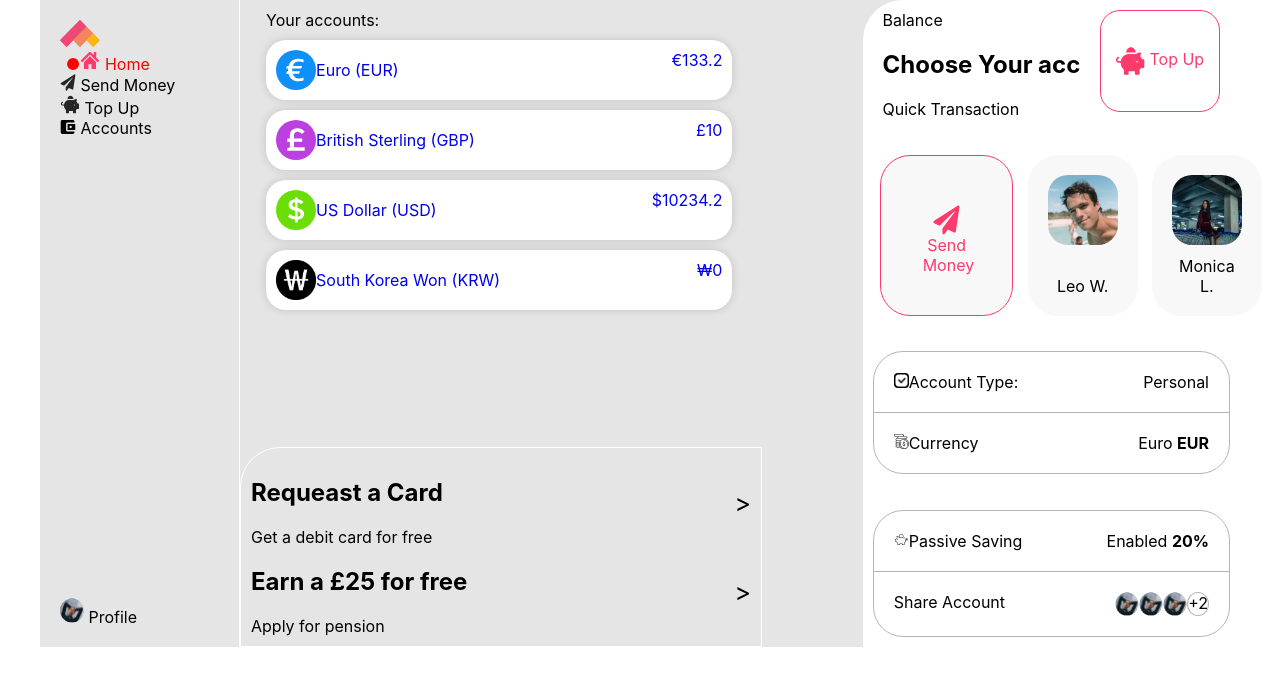
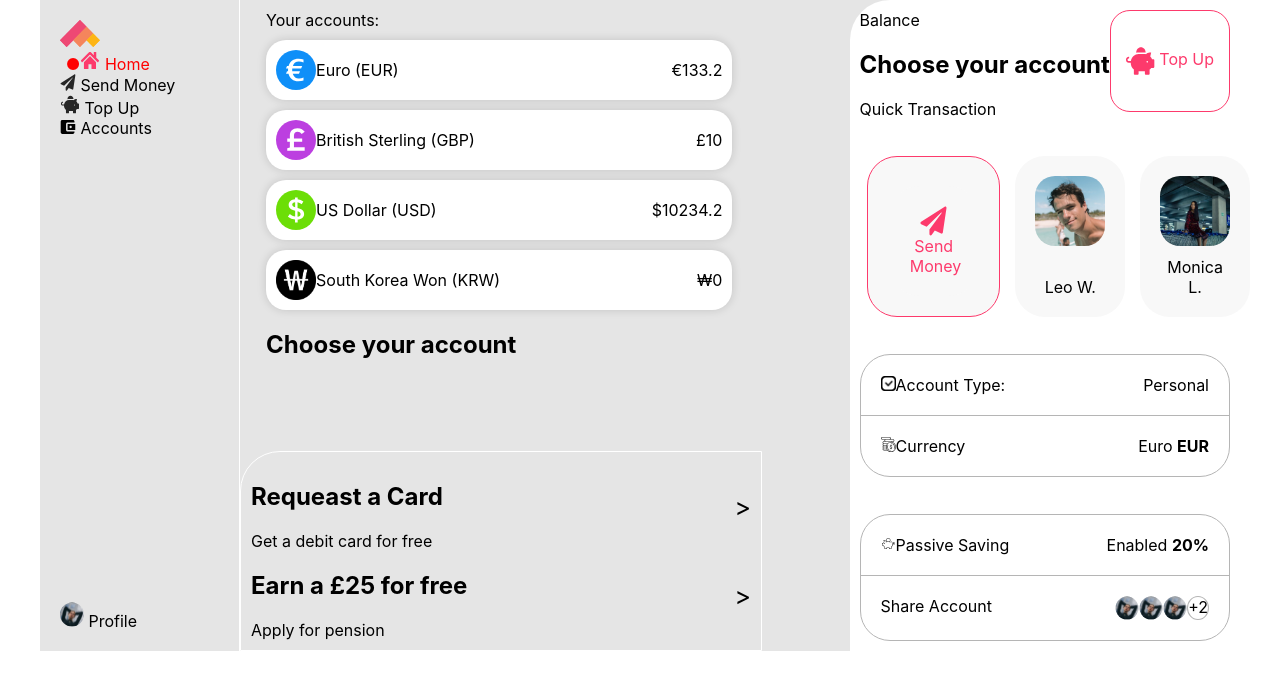
Before and after one commit to SlmSlm/doCode, a React (Create React App) app in the folder test-task/: page /home in a window 1280 px wide. Shown: the top 690 px of the page. Built offline with nearby package versions, Linux system fonts and the light colour scheme.

Commit message:
Account selecting bug fixed, added dynamic balance change on Home Page (test)

```diff
--- a/test-task/src/App.css
+++ b/test-task/src/App.css
@@ -13,6 +13,7 @@
   min-height: 500px;
   padding: 20px;
   border-right: 1px solid #fff;
+  cursor: pointer;
 }
 
 .app-wrapper-content {
--- a/test-task/src/App.js
+++ b/test-task/src/App.js
@@ -1,10 +1,10 @@
 import React from "react";
 import { BrowserRouter, Redirect, Route, Switch } from "react-router-dom";
+import state from "./Api/api";
 import "./App.css";
 import Home from "./Components/Home/Home";
 import SendMoney from "./Components/SendMoney/SendMoney";
 import Sidebar from "./Components/Sidebar/Sidebar";
-import state from "./Api/api";
 
 const App = () => {
   return (
@@ -16,8 +16,11 @@ const App = () => {
         <div className="app-wrapper-content">
           <Switch>
             <Route exact path="/" render={() => <Redirect to={"/home"} />} />
-            <Route path="/home" render={()=><Home state={state}/>} />
-            <Route path="/send-money" component={SendMoney} />
+            <Route path="/home" render={() => <Home state={state} />} />
+            <Route
+              path="/send-money"
+              render={() => <SendMoney state={state} />}
+            />
           </Switch>
         </div>
       </div>
--- a/test-task/src/Components/Accounts/Accounts.jsx
+++ b/test-task/src/Components/Accounts/Accounts.jsx
@@ -4,7 +4,7 @@ import AccountsItems from "./AccoutsItems";
 const Accounts = (props) => {
   return (
     <div>
-      <AccountsItems state={props.state}/>
+      <AccountsItems state={props.state} />
     </div>
   );
 };
--- a/test-task/src/Components/Accounts/AccountsItems.module.css
+++ b/test-task/src/Components/Accounts/AccountsItems.module.css
@@ -2,6 +2,7 @@
   display: flex;
   flex-direction: row;
   justify-content: space-between;
+  align-items: center;
   margin: 10px 0 10px 0;
   padding: 10px;
   width: 90%;
@@ -9,6 +10,7 @@
   background-color: #ffffff;
   box-shadow: 0px 0px 10px rgba(0, 0, 0, 0.15);
   border-radius: 20px;
+  cursor: pointer;
 }
 
 .content a {
@@ -27,12 +29,12 @@
   margin-left: 5%;
 }
 
-.accountsItem .active::before{
+.accountsItem .active::before {
   content: "●";
   color: red;
 }
 
-.accountsItem .active{
+.accountsItem .active {
   display: flex;
   align-items: center;
 }
--- a/test-task/src/Components/Accounts/AccoutsItems.jsx
+++ b/test-task/src/Components/Accounts/AccoutsItems.jsx
@@ -1,37 +1,71 @@
-import React from "react";
-import { NavLink } from "react-router-dom";
+import React, { useState } from "react";
 import styles from "./AccountsItems.module.css";
 
-export let Balance = "Choose Your acc";
+export let Balance = "Choose your account";
 
-const Account = (props) => {
-  let path = `/home/` + props.item.currency;
+function Account(props) {
+  const [appState, changeState] = useState({
+    state: props.state,
+    onSelect: false,
+    balanceInfo: null,
+  });
+
+  function toggleActive(index) {
+    debugger;
+    changeState({
+      ...appState,
+      onSelect: appState.state[index],
+      balanceInfo: appState.state[index].symbol + appState.state[index].balance,
+    });
+  }
+
+  function toggleActiveStyles(index) {
+    debugger;
+    if (
+      appState.state[index] === appState.onSelect &&
+      appState.state[index].symbol + appState.state[index].balance ===
+        appState.balanceInfo
+    ) {
+      return [styles.active, (Balance = appState.balanceInfo)];
+    } else {
+      return [styles.unActive, Balance];
+    }
+  }
 
   return (
     <div className={styles.content}>
       <div className={styles.accountsItem}>
-        <NavLink
-          to={path}
-          activeClassName={styles.active}
-          onClick={() => (Balance = props.item.symbol + props.item.balance)}
-        >
-          <div className={styles.item}>
-            <div>
-              <img src={props.item.icon} alt="icon" style={{ width: 40 }} />
-              {props.item.title}
+        {props.state.map((item, index) => (
+          <div
+            key={index}
+            className={toggleActiveStyles(index)[0]}
+            onClick={() => {
+              toggleActive(index);
+            }}
+          >
+            <div className={styles.item}>
+              <div>
+                <img src={item.icon} alt="icon" style={{ width: 40 }} />
+                {item.title}
+              </div>
+              {item.symbol + item.balance}
             </div>
-            {props.item.symbol + props.item.balance}
           </div>
-        </NavLink>
+        ))}
       </div>
+      <h2>{Balance}</h2>
     </div>
   );
-};
+}
 
-const AccountsItems = (props) => {
-  let Item = props.state.getAccounts().map((item) => <Account item={item} />);
+class AccountsItems extends React.Component {
+  renderItem() {
+    return <Account state={this.props.state.getAccounts()} />;
+  }
 
-  return <div>{Item}</div>;
-};
+  render() {
+    return this.renderItem();
+  }
+}
 
 export default AccountsItems;
--- a/test-task/src/Components/Home/Home.jsx
+++ b/test-task/src/Components/Home/Home.jsx
@@ -10,11 +10,11 @@ const Home = (props) => {
       <div className={styles.accountsBlock}>
         <div className={styles.heading}>
           Your accounts:
-          <Accounts state={props.state}/>
+          <Accounts state={props.state} />
         </div>
         <Options />
       </div>
-      <WalletInfo state={props.state}/>
+      <WalletInfo state={props.state} />
     </div>
   );
 };
--- a/test-task/src/Components/SendMoney/SendMoney.jsx
+++ b/test-task/src/Components/SendMoney/SendMoney.jsx
@@ -1,16 +1,16 @@
 import React from "react";
 import card from "../../Images/card.svg";
+import sendMoneyRedIcon from "../../Images/RedColorIcons/sendMoneyRedIcon.svg";
 import Accounts from "../Accounts/Accounts";
-import sendMoneyRedIcon from "../../Images/RedColorIcons/sendMoneyRedIcon.svg";
 import styles from "./SendMoney.module.css";
 
-const sendMoney = () => {
+const sendMoney = (props) => {
   return (
     <div className={styles.sendMessagePage}>
       <div className={styles.accountsBlock}>
         <div className={styles.heading}>
           <img src={card} alt="icon" /> Send Money From:
-          <Accounts />
+          <Accounts state={props.state} />
         </div>
       </div>
       <div className={styles.sendMoneyBlock}>
--- a/test-task/src/Components/Sidebar/Sidebar.jsx
+++ b/test-task/src/Components/Sidebar/Sidebar.jsx
@@ -1,12 +1,12 @@
 import React from "react";
 import { NavLink } from "react-router-dom";
-import styles from "./Sidebar.module.css";
 import logo from "../../Images/logo.svg";
 import accountsIcon from "../../Images/SidebarIcons/accounts-icon.svg";
 import homeIcon from "../../Images/SidebarIcons/home-icon.svg";
 import sendMoneyIcon from "../../Images/SidebarIcons/send-money-icon.svg";
 import topUpIcon from "../../Images/SidebarIcons/top-up-icon.svg";
 import userPhoto from "../../Images/UsersPhoto/profilePhoto.svg";
+import styles from "./Sidebar.module.css";
 
 const Sidebar = () => {
   return (
--- a/test-task/src/Components/WalletInfo/WalletInfo.jsx
+++ b/test-task/src/Components/WalletInfo/WalletInfo.jsx
@@ -11,7 +11,7 @@ import UsersAvatars from "../../Images/UsersPhoto/profilePhoto.svg";
 import { Balance } from "../Accounts/AccoutsItems";
 import styles from "./WalletInfo.module.css";
 
-const WalletInfo = (props) => {
+const WalletInfo = () => {
   return (
     <div className={styles.WalletInfoBlock}>
       <div className={styles.rowDirection + " " + styles.headingOfBlock}>
```
